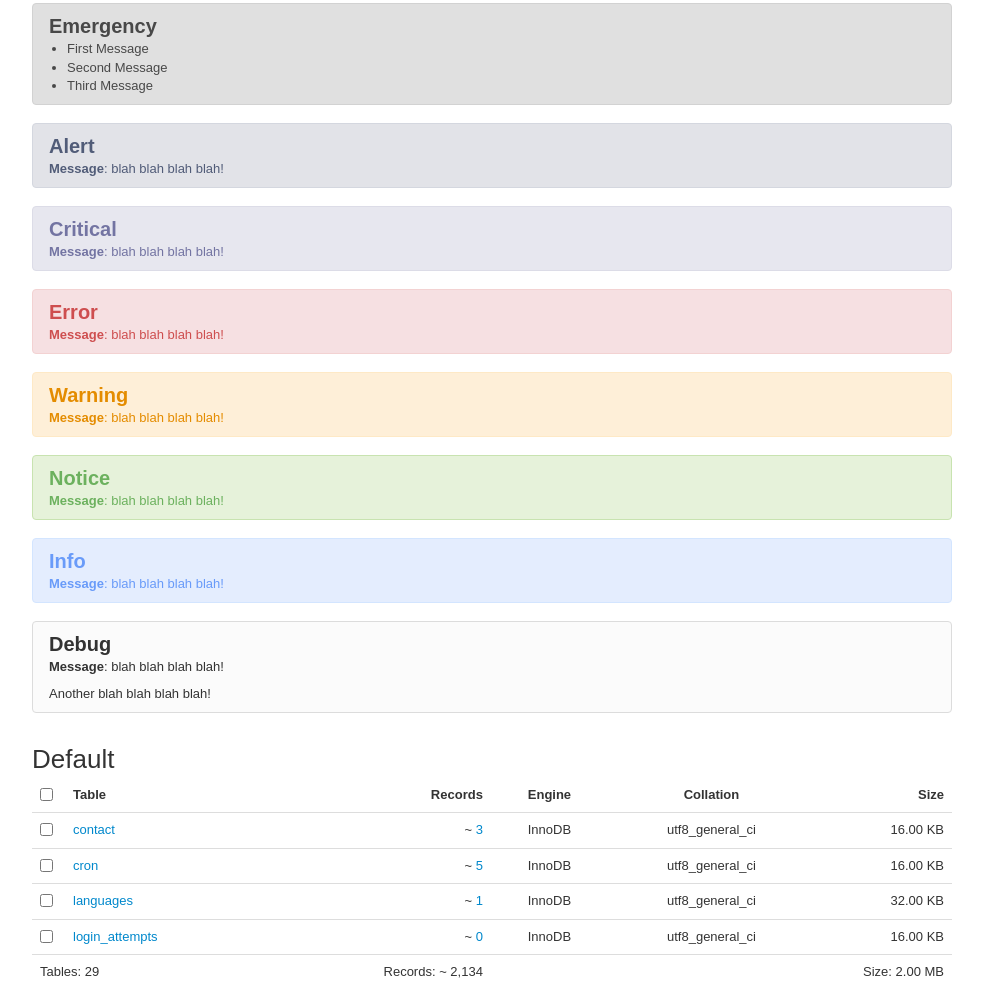
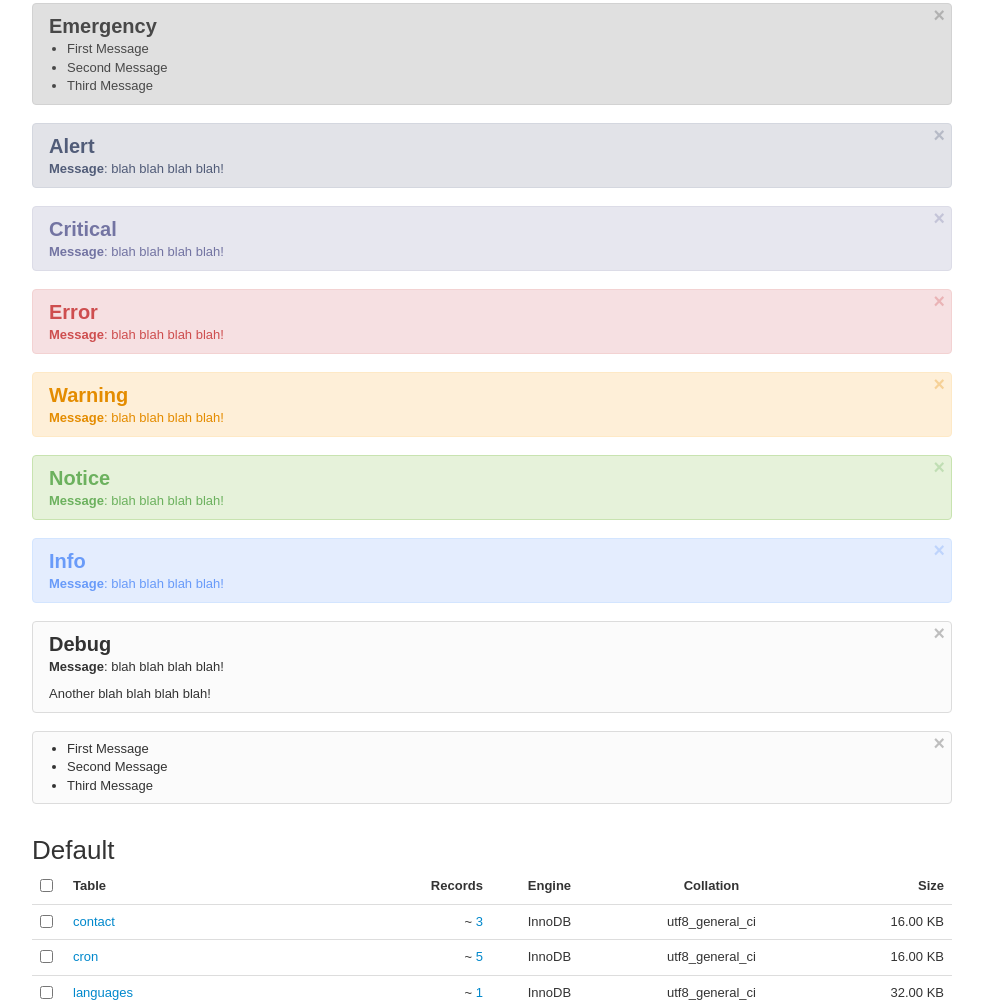
Before and after one commit to tefra/epipedo, a website: page index.html in a window 1280 px wide. Shown: the part 3077-4081 px from the top of the page, without its empty margins (148-1131 px from the left). Drawn offline with nearby package versions, Linux system fonts and the light colour scheme.

Commit message:
Close button

```diff
--- a/epipedo.css
+++ b/epipedo.css
@@ -1456,6 +1456,13 @@ select + select {
   margin-top: 9px;
 }
 
+.bulletin .close {
+  position: relative;
+  top: -6px;
+  right: -10px;
+  color: inherit;
+}
+
 table {
   width: 100%;
   border-collapse: collapse;
@@ -1921,3 +1928,30 @@ table {
   color: #999999;
   content: "\002F\00A0";
 }
+
+.close {
+  float: right;
+  font-size: 19.5px;
+  font-weight: bold;
+  line-height: 1;
+  color: #333333;
+  outline: none;
+  opacity: 0.3;
+  filter: alpha(opacity=30);
+}
+
+.close:hover,
+.close:focus {
+  text-decoration: none;
+  cursor: pointer;
+  opacity: 0.8;
+  filter: alpha(opacity=80);
+}
+
+button.close {
+  padding: 0;
+  cursor: pointer;
+  background: transparent;
+  border: 0;
+  -webkit-appearance: none;
+}
--- a/index.html
+++ b/index.html
@@ -397,6 +397,7 @@ and open the template in the editor.
 
 
             <div class="bulletin emergency">
+                <a href="#" class="close" data-close="bulletin">&times;</a>
                 <h4>Emergency</h4>
                 <ul>
                     <li>First Message</li>
@@ -405,34 +406,53 @@ and open the template in the editor.
                 </ul>
             </div>
             <div class="bulletin alert">
+                <a href="#" class="close" data-close="bulletin">&times;</a>
                 <h4>Alert</h4>
                 <p><strong>Message</strong>: blah blah blah blah!</p>
             </div>
             <div class="bulletin critical">
+                <a href="#" class="close" data-close="bulletin">&times;</a>
                 <h4>Critical</h4>
                 <p><strong>Message</strong>: blah blah blah blah!</p>
             </div>
             <div class="bulletin error">
+                <a href="#" class="close" data-close="bulletin">&times;</a>
                 <h4>Error</h4>
                 <p><strong>Message</strong>: blah blah blah blah!</p>
             </div>
             <div class="bulletin warning">
+                <a href="#" class="close" data-close="bulletin">&times;</a>
                 <h4>Warning</h4>
                 <p><strong>Message</strong>: blah blah blah blah!</p>
             </div>
             <div class="bulletin notice">
+                <a href="#" class="close" data-close="bulletin">&times;</a>
                 <h4>Notice</h4>
                 <p><strong>Message</strong>: blah blah blah blah!</p>
             </div>
             <div class="bulletin info">
+                <a href="#" class="close" data-close="bulletin">&times;</a>
                 <h4>Info</h4>
                 <p><strong>Message</strong>: blah blah blah blah!</p>
             </div>
             <div class="bulletin debug">
+                <a href="#" class="close" data-close="bulletin">&times;</a>
                 <h4>Debug</h4>
                 <p><strong>Message</strong>: blah blah blah blah!</p>
                 <p>Another blah blah blah blah!</p>
             </div>
+
+
+            <div class="bulletin debug">
+                <button type="button" class="close" data-dismiss="alert">&times;</button>
+                <ul>
+                    <li>First Message</li>
+                    <li>Second Message</li>
+                    <li>Third Message</li>
+                </ul>
+
+            </div>
+
 
 
             <table class="table">
--- a/src/less/bulletins.less
+++ b/src/less/bulletins.less
@@ -28,4 +28,11 @@
     p + p {
         margin-top: @bulletin-paragraph-margin;
     }
+
+    .close {
+        position: relative;
+        top: -6px;
+        right: -10px;
+        color: inherit;
     }
+}
--- /dev/null
+++ b/src/less/close.less
@@ -0,0 +1,24 @@
+.close {
+  float: right;
+  font-size: (@font-size-default * 1.5);
+  font-weight: bold;
+  line-height: 1;
+  outline: none;
+  color: @gray-darker;
+  .opacity(.3);
+
+  &:hover,
+  &:focus {
+    text-decoration: none;
+    cursor: pointer;
+    .opacity(.8);
+  }
+
+  button& {
+    padding: 0;
+    cursor: pointer;
+    background: transparent;
+    border: 0;
+    -webkit-appearance: none;
+  }
+}
--- a/src/less/framework.less
+++ b/src/less/framework.less
@@ -14,3 +14,4 @@
 @import "panels.less";
 @import "progress-bars.less";
 @import "menus.less";
+@import "close.less";
--- a/src/less/mixins.less
+++ b/src/less/mixins.less
@@ -29,3 +29,9 @@
     background-image: -moz-linear-gradient(@angle, rgba(255,255,255,.1) 25%, transparent 25%, transparent 50%, rgba(255,255,255,.1) 50%, rgba(255,255,255,.1) 75%, transparent 75%, transparent);
     background-image: linear-gradient(@angle, rgba(255,255,255,.1) 25%, transparent 25%, transparent 50%, rgba(255,255,255,.1) 50%, rgba(255,255,255,.1) 75%, transparent 75%, transparent);
 }
+
+.opacity(@opacity) {
+    @opacity-ie: (@opacity * 100);
+    opacity: @opacity;
+    filter: ~"alpha(opacity=@{opacity-ie})";
+}
```
Also changed, not shown: epipedo.min.css. Lines whose indentation alone changed are shown as unchanged.
